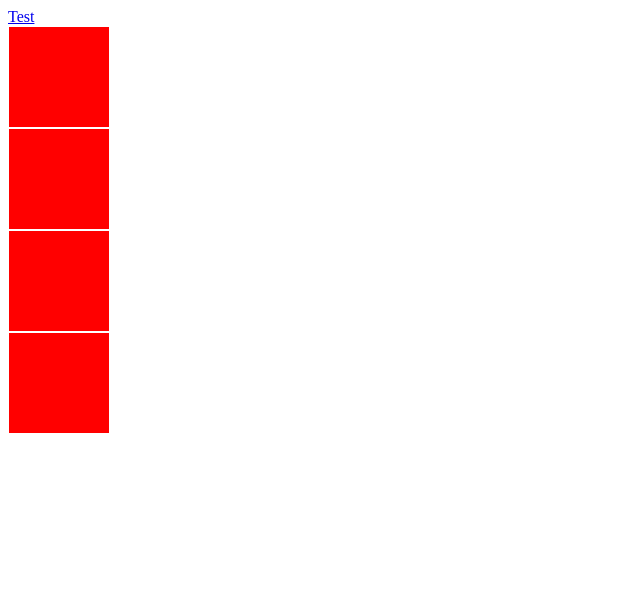
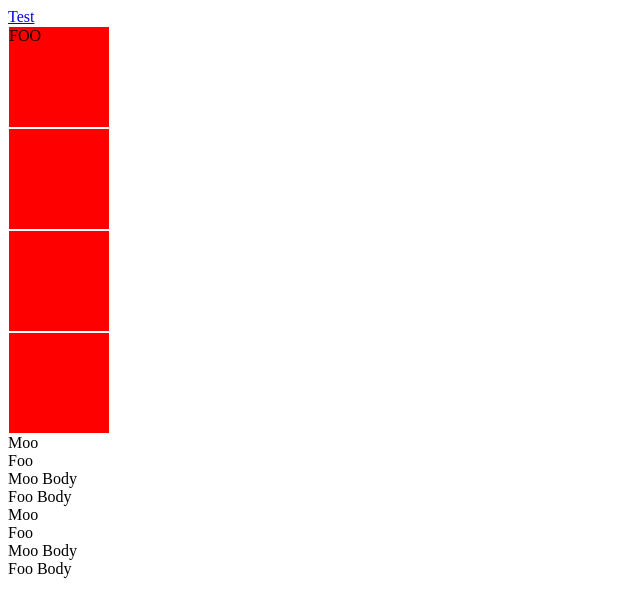
Before and after one commit to llapgoch/chop-chop-demo, a plain HTML site: page index.html in a window 1280 px wide. Shown: the whole page, without its empty margins (0-640 px from the left). Drawn offline with nearby package versions, Linux system fonts and the light colour scheme.

Commit message:
Added demo

```diff
--- a/index.html
+++ b/index.html
@@ -2,7 +2,9 @@
     <head>
         <script src="https://ajax.googleapis.com/ajax/libs/jquery/2.2.4/jquery.min.js"></script>
         <script src="https://ajax.googleapis.com/ajax/libs/jqueryui/1.12.1/jquery-ui.min.js"></script>
+
         <script src="chop.widget.js"></script>
+        <script src="chop.collapsible.widget.js"></script>
         <script>
 
         </script>
@@ -15,15 +17,42 @@
                 background: red;
                 border: 1px solid white;
             }
+
+            .redbox.is-inactive{
+                display: none;
+            }
+
+            a.is-active{
+                color: purple;
+            }
         </style>
     </head>
 
     <body>
-        <a href="#" class="js-cc-toggle" data-cc-toggle-trigger="click" data-cc-toggle-trigger-type="direct" data-cc-toggle-target=".moose">Test</a>
+        <a href="#" class="js-cc-toggle" data-cc-toggle-action="activate" data-cc-toggle-trigger-type="direct" data-cc-toggle-target=".moose">Test</a>
 
-        <div class="redbox moose js-cc-toggle" data-cc-toggle-cascade=".js-cc-toggle" data-cc-toggle-group="red" ></div>
-        <div class="redbox js-cc-toggle" data-cc-toggle-cascade=".js-cc-toggle" data-cc-toggle-group="red"></div>
-        <div class="redbox js-cc-toggle" data-cc-toggle-cascade=".js-cc-toggle" data-cc-toggle-group="red"></div>
-        <div class="redbox js-cc-toggle" data-cc-toggle-cascade=".js-cc-toggle" data-cc-toggle-group="red"></div>
+        <div class="redbox moose js-cc-toggle"  data-cc-toggle-trigger-activate="mouseenter" data-cc-toggle-trigger-deactivate="mouseleave" data-cc-toggle-cascade=".js-cc-toggle" data-cc-toggle-group="red">
+            <span>FOO</span>
+        </div>
+        <div class="redbox js-cc-toggle" data-cc-toggle-trigger="mouseover" data-cc-toggle-cascade=".js-cc-toggle" data-cc-toggle-group="red"></div>
+        <div class="redbox js-cc-toggle" data-cc-toggle-trigger="mouseover" data-cc-toggle-cascade=".js-cc-toggle" data-cc-toggle-group="red"></div>
+        <div class="redbox js-cc-toggle" data-cc-toggle-trigger="mouseover" data-cc-toggle-cascade=".js-cc-toggle" data-cc-toggle-group="red"></div>
+
+
+        <div class="js-cc-collapsible">
+            <div class="container__header">Moo</div>
+            <div class="container__header">Foo</div>
+
+            <div class="container__body">Moo Body</div>
+            <div class="container__body">Foo Body</div>
+        </div>
+
+        <div class="js-cc-collapsible">
+            <div class="container__header">Moo</div>
+            <div class="container__header">Foo</div>
+
+            <div class="container__body">Moo Body</div>
+            <div class="container__body">Foo Body</div>
+        </div>
     </body>
 </html>
```
